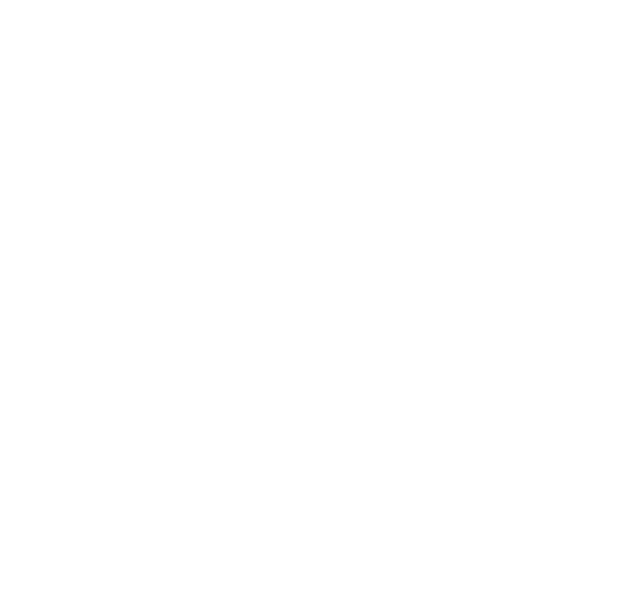
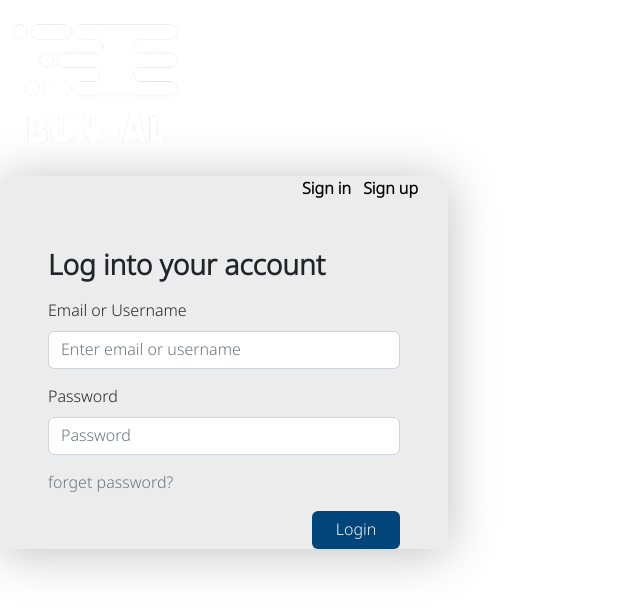
Before and after one commit to B-MNSN/dii-front-end-project, a React (Create React App) app: page /login in a window 1280 px wide. Before the commit this address had no page. Shown: the top 612 px of the page, without its empty margins (0-640 px from the left). Built offline with nearby package versions, Linux system fonts and the light colour scheme.

Commit message:
login init

```diff
--- a/src/App.js
+++ b/src/App.js
@@ -5,7 +5,7 @@
 // import MyBooking from './components/MyBooking';
 import FlightConfirm from './pages/FlightConfirm';
 import './index.css';
-
+import Login from './components/Login'
 import BookFlight from './pages/BookFlight';
 import Home from './pages/Home';
 import AddDataUser from './components/AddDataUser';
@@ -16,6 +16,7 @@
     <>
       <Routes>
         <Route path='/' element={<Home />} />
+        <Route path='/login' element={<Login />} />
         <Route path='/home' element={<Home />} />
         <Route path='/bookFlight' element={<BookFlight />} />
         <Route path='/addDataUser' element={<AddDataUser />} />
--- a/src/components/ChangeFlight.js
+++ b/src/components/ChangeFlight.js
@@ -4,7 +4,8 @@
 import { Link } from 'react-router-dom';
 
 
-function ChangeFlight(props) {
+function ChangeFlight({ show, onHide, setTemp }) {
+    const propSimulator = { onHide, show }
     const [departDay, setdepartDay] = useState(new Date());
     const handleDateChangeDepart = (date) => { setdepartDay(date); };
 
@@ -34,10 +35,10 @@
         let flightOptionValue;
         flightOptionValue = (event?.target.innerText);
         setTravel(flightOptionValue);
-        if(countTarvel === 0){
+        if (countTarvel === 0) {
             setIsActive([false, true])
             setCountTarvel(prev => ++prev);
-        }else{
+        } else {
             setIsActive([true, false])
             setCountTarvel(prev => --prev);
         }
@@ -48,11 +49,11 @@
         planeClassValue = (event?.target.innerText);
         setPlaneClass(planeClassValue);
         console.log(planeClass);
-        if(pcCount === 0){
+        if (pcCount === 0) {
             setPcCount(prev => ++prev);
             event.target.style.backgroundColor = '#02457A';
             event.target.style.color = '#fff';
-        }else{
+        } else {
             setPcCount(prev => --prev);
             event.target.style.backgroundColor = 'none';
             event.target.style.color = '#000';
@@ -61,10 +62,10 @@
     };
     const repageSearch = () => {
         console.dir(window.location);
-        window.location.href = `/bookFlight?departLocate=${departLocate}&landLocate=${landLocate}&traveler=1`;
+        setTemp(`?departLocate=${departLocate}&landLocate=${landLocate}&traveler=1`)
     }
     return (
-        <Modal {...props} size="xl" aria-labelledby="contained-modal-title-vcenter" centered>
+        <Modal {...propSimulator} size="xl" aria-labelledby="contained-modal-title-vcenter" centered>
             <Modal.Header closeButton className='topModal bg-opacity-10 btn-light'>
                 <Modal.Title id="contained-modal-title-vcenter">
                     <h2 className='ms-3 mt-1 mb-0 fw-bold'>เปลี่ยนเที่ยวบิน</h2>
--- a/src/components/Flight.jsx
+++ b/src/components/Flight.jsx
@@ -2,7 +2,7 @@
 import { TbPlaneArrival } from 'react-icons/tb';
 import { useState } from 'react';
 import ChangeFlight from './ChangeFlight';
-function Flight(){
+function Flight({ setTemp }) {
     const [modalShow, setModalShow] = useState(false);
     return (
         <>
@@ -10,14 +10,14 @@
             <div className="bg-secondary bg-opacity-10 shadow-lg border border-1 mt-5 w-75 rounded-4">
                 <div className='row m-5 d-flex align-items-center'>
                     <div className="col departureFlight d-flex">
-                        <TbPlaneDeparture size='50' className='me-3' color='#02457A'/>
+                        <TbPlaneDeparture size='50' className='me-3' color='#02457A' />
                         <div className='col'>
                             <h5 className='fw-bolder'>เที่ยวบินขาออก</h5>
                             <p>BKKA-CNX | day, date/mm</p>
                         </div>
                     </div>
                     <div className="col arrivalFlight d-flex ">
-                        <TbPlaneArrival size='50' className='me-3' color='#02457A'/>
+                        <TbPlaneArrival size='50' className='me-3' color='#02457A' />
                         <div className='col'>
                             <h5 className='fw-bolder'>เที่ยวบินขาเข้า</h5>
                             <p>BKKA-CNX | day, date/mm</p>
@@ -32,7 +32,7 @@
                 </div>
 
             </div>
-            <ChangeFlight show={modalShow} onHide={() => setModalShow(false)}/>
+            <ChangeFlight setTemp={setTemp} show={modalShow} onHide={() => setModalShow(false)} />
         </>
     )
 }
--- a/src/components/Login.jsx
+++ b/src/components/Login.jsx
@@ -1,26 +1,46 @@
 // import Button from 'react-bootstrap/Button';
 import Form from 'react-bootstrap/Form';
 import logo from '../logo.png';
+import { useState } from 'react';
+import axios from 'axios';
 
 function Login() {
+
+    const [username, setUsername] = useState([]);
+    const [pwd, setPwd] = useState([]);
+
+    const handChange = (fn) => {
+        return (event) => {
+            fn(event.target.value);
+        };
+    };
+    const onSubmit = async (e) => {
+        e.preventDefault();
+        const stat = await axios.post('http://localhost:8000/userLogin', {
+            username, pwd
+        });
+        console.log(stat)
+        localStorage.setItem('status', JSON.stringify(stat.data))
+    };
+    console.log(JSON.parse(localStorage.getItem('status')))
     return (
         <>
             <div className='login-page'>
-        <img src={logo} alt='logo' className='logo mt-3'/>
+                <img src={logo} alt='logo' className='logo mt-3' />
                 <div className='login-bg mt-3 rounded-3'>
                     <div className='d-flex justify-content-end mt-3 me-4'>
                         <button className='tab-signin fw-bolder'>Sign in</button>
                         <button className='tab-signup fw-bolder'>Sign up</button>
                     </div>
-            <Form className='m-5'>
+                    <Form onSubmit={onSubmit} className='m-5'>
                         <h1 className='fs-3 mb-3 fw-bolder'>Log into your account</h1>
                         <Form.Group className="mb-3" controlId="formBasicEmail">
                             <Form.Label>Email or Username</Form.Label>
-                    <Form.Control type="email" placeholder="Enter email or username" />
+                            <Form.Control type="email" placeholder="Enter email or username" onChange={handChange(setUsername)} />
                         </Form.Group>
                         <Form.Group className="mb-3" controlId="formBasicPassword">
                             <Form.Label>Password</Form.Label>
-                    <Form.Control type="password" placeholder="Password" />
+                            <Form.Control type="password" placeholder="Password" onChange={handChange(setPwd)} />
                         </Form.Group>
                         <Form.Group className="mb-3" controlId="formBasicCheckbox">
                             <a href="/" className='text-decoration-none text-muted'>forget password?</a>
--- a/src/pages/BookFlight.js
+++ b/src/pages/BookFlight.js
@@ -8,21 +8,23 @@
 
 function BookFlight() {
   const [flights, setFlights] = useState([]);
+  const [temp, setTemp] = useState(window.location.search);
+
   useEffect(() => {
     async function getFlights() {
       const flights = await axios.get(
-        `http://localhost:8000/flights${window.location.search}`
+        `http://localhost:8000/flights${temp}`
       );
       setFlights(flights.data);
     }
     getFlights();
-  }, []);
+  }, [temp]);
   return (
 
     <>
       <Navbar />
       <Container>
-        <Flight />
+        <Flight setTemp={setTemp} />
         <CardSelectFlight flights={flights} />
       </Container>
     </>
```
Lines whose indentation alone changed are shown as unchanged.
